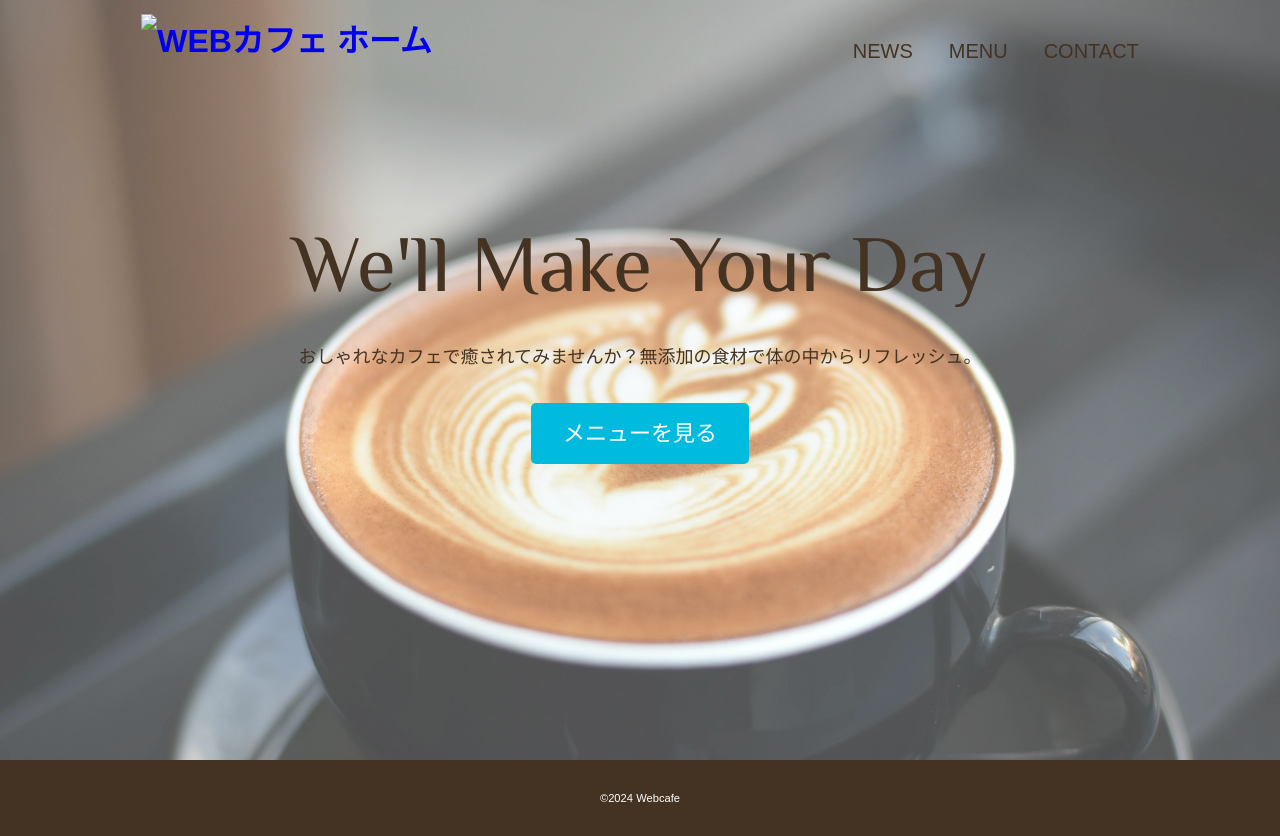
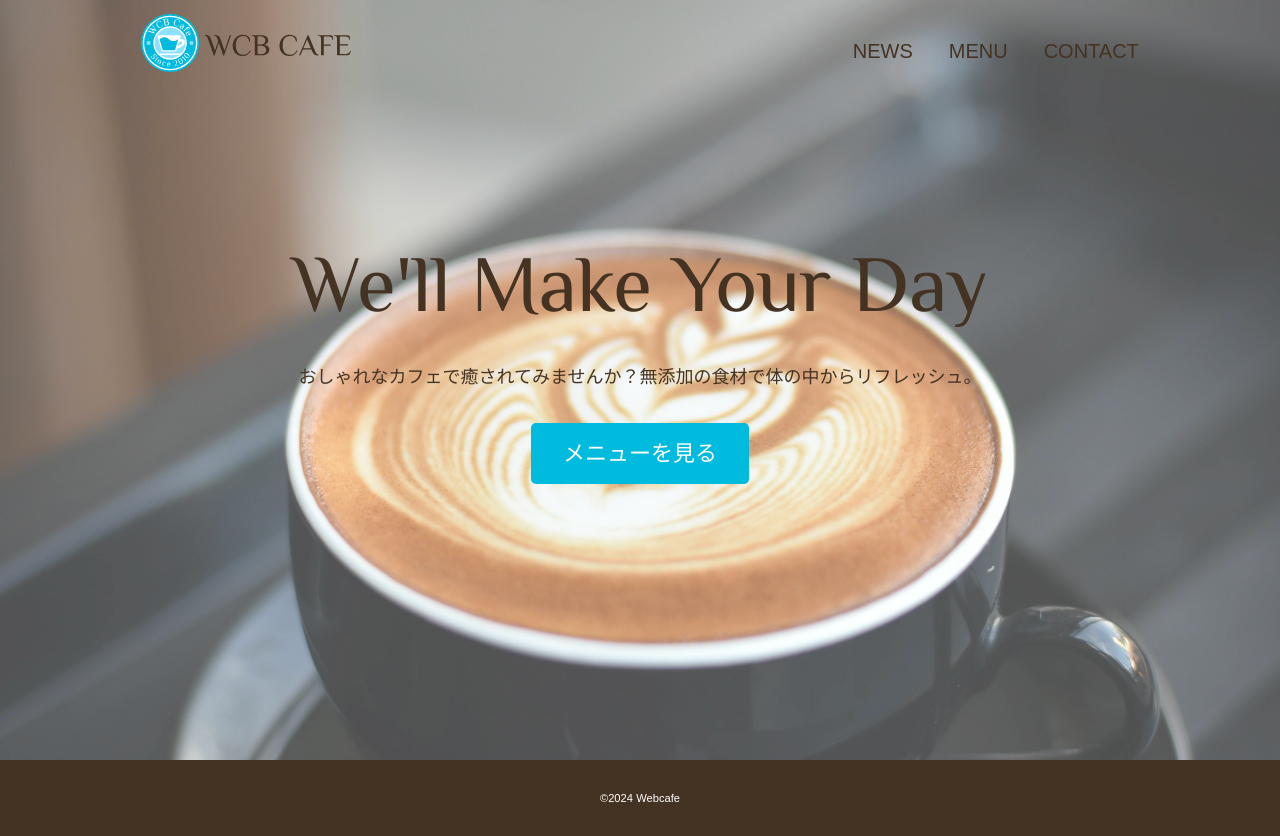
Before and after one commit to haruka-oki-m/webcafe2024.github.io, a plain HTML site: page index.html in a window 1280 px wide. Drawn offline with Linux system fonts and the light colour scheme; some packages are replaced by stand-ins of ours.

Commit message:
Update index.html

```diff
--- a/index.html
+++ b/index.html
@@ -9,7 +9,7 @@
     <link rel="stylesheet" href="https://unpkg.com/ress/dist/ress.min.css">
     <link rel="stylesheet" href="https://fonts.googleapis.com/css?family=Philosopher">
     <link rel="stylesheet" href="css/style.css">
-    <link rel="icon" type="image/png" href="images/favicon.png">
+    <link rel="icon" type="image/png" href="https://github.com/haruka-oki-m/webcafe2024.github.io/blob/main/favicon.png?raw=true">
 
     <meta property="og:url" content="http://example.com/index.html">
     <meta property="og:type" content="website">
@@ -20,7 +20,7 @@
 <body>
     <div id="home" class="big-bg">
      <header class="page-header wrapper">
-        <h1><a href="index.html"><img class="logo" src="images/logo.svg" alt="WEBカフェ ホーム"></a></h1>
+        <h1><a href="index.html"><img class="logo" src="https://raw.githubusercontent.com/haruka-oki-m/webcafe2024.github.io/8ffd14564d7c0e1b59fe1cb93c944b0c31896deb/logo.svg" alt="WEBカフェ ホーム"></a></h1>
         <nav>
             <ul class="main-nav">
                 <li><a href="news.html">News</a></li>
```
